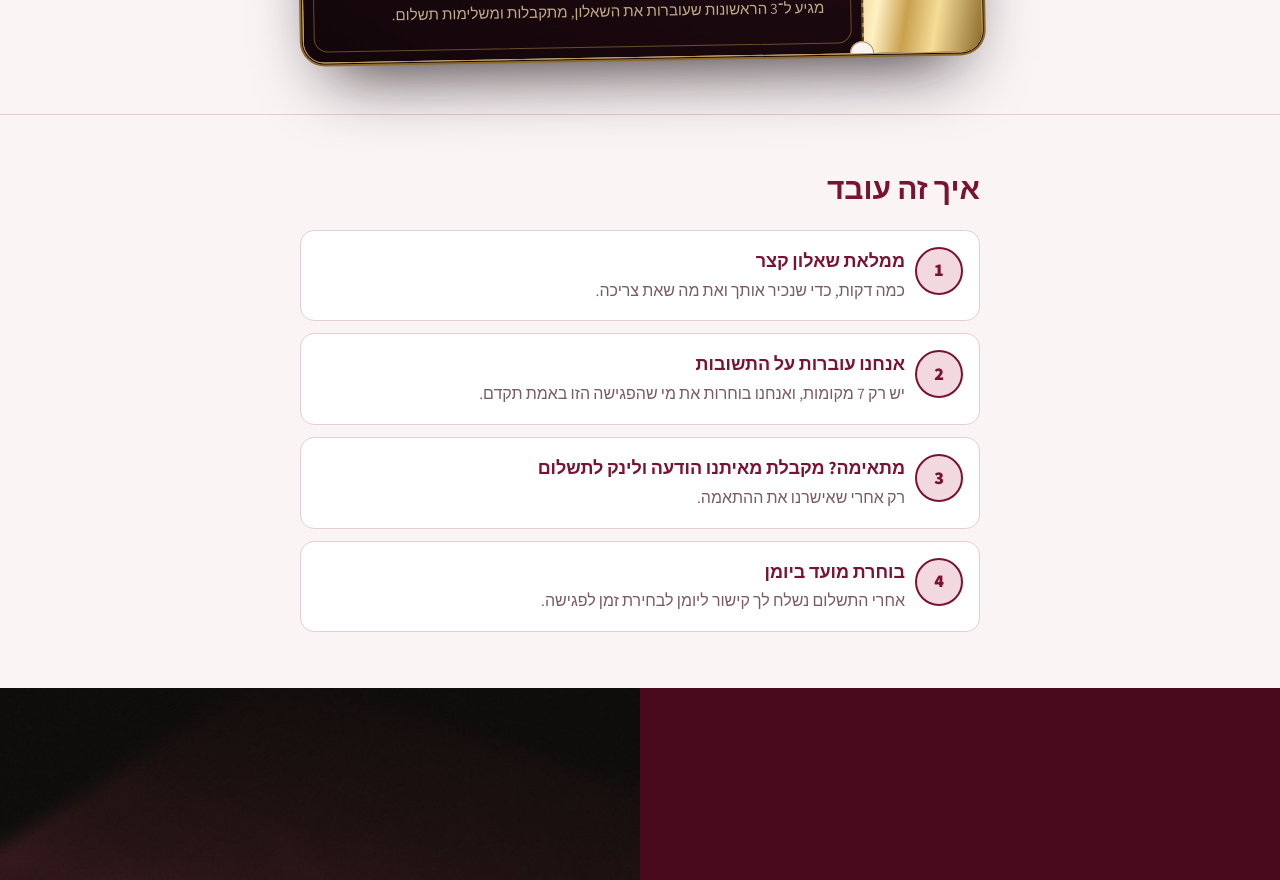
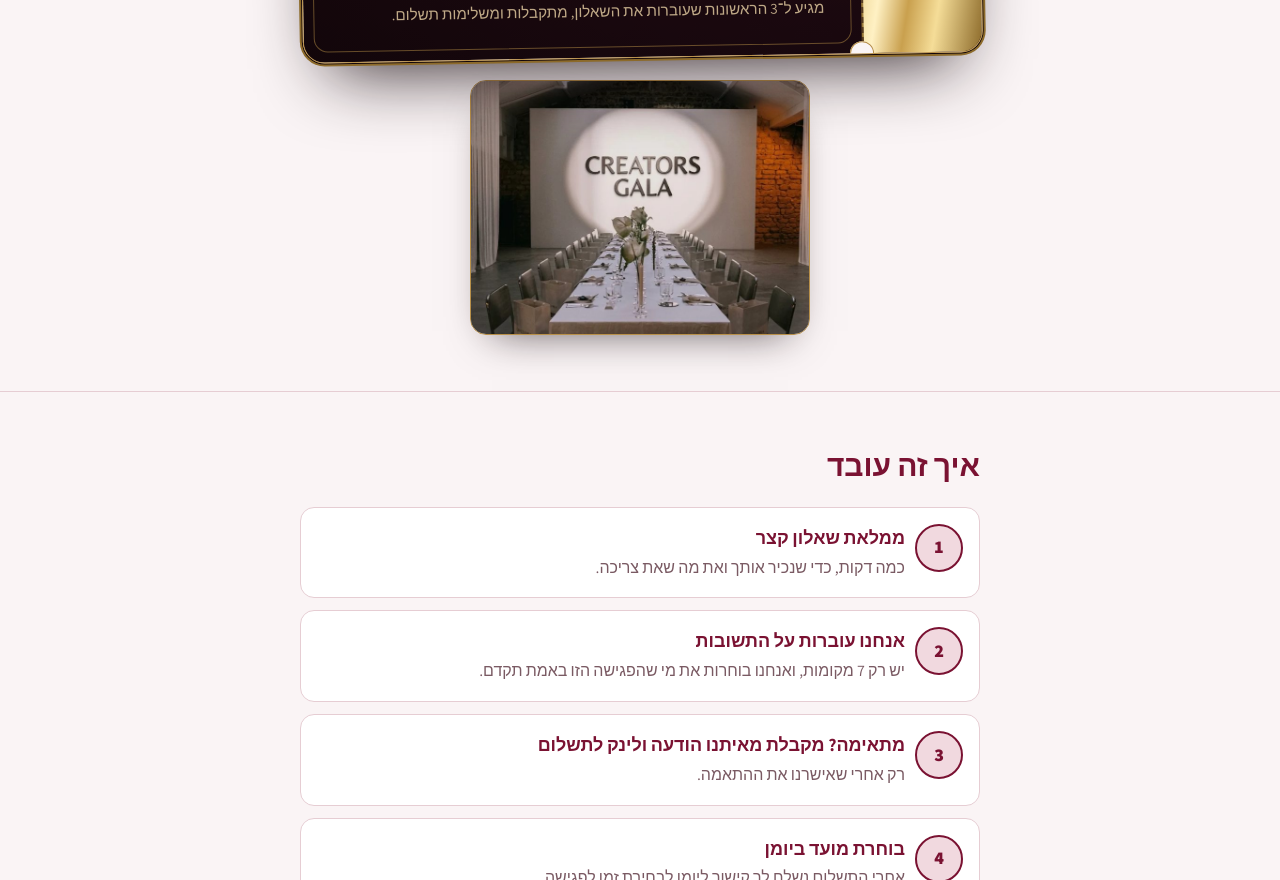
Before and after one commit to tasocialcreative-gif/tamarso-sales, a plain HTML site: page tamar30/index.html in a window 1280 px wide. Shown: the part 2431-3311 px from the top of the page. Drawn offline with Linux system fonts and the light colour scheme; a web font is replaced by a local one.

Commit message:
Tamar 30 page: add Creators Gala photo under bonus ticket
Co-Authored-By: Claude Opus 5.5 <noreply@anthropic.com>
Claude-Session: https://claude.ai/code/session_017d6CaZY81RbvFbo1GE1kmD

```diff
--- a/tamar30/index.html
+++ b/tamar30/index.html
@@ -402,6 +402,9 @@ body.form-mode #apply{border-top:0;padding-top:0;min-height:100vh}
 }
 /* static, smooth background after the opening burst */
 .bl,.halo,.smile-halo{animation:none !important}
+.gala-photo{margin:22px auto 0;max-width:340px}
+.gala-photo img{display:block;width:100%;height:auto;aspect-ratio:4/3;object-fit:cover;object-position:50% 40%;border-radius:16px;border:1px solid #B8904A;box-shadow:0 18px 40px -22px rgba(18,6,10,.7)}
+@media (max-width:640px){.gala-photo{max-width:300px}}
 </style>
 </head>
 <body>
@@ -469,6 +472,9 @@ body.form-mode #apply{border-top:0;padding-top:0;min-height:100vh}
         <p class="perk-note">מגיע ל־3 הראשונות שעוברות את השאלון, מתקבלות ומשלימות תשלום.</p>
       </div>
     </div>
+    <figure class="gala-photo">
+      <img src="/tamar30/img/gala.jpg" alt="שולחן אירוע ארוך מול קיר עם הכיתוב Creators Gala" width="720" height="960" loading="lazy">
+    </figure>
   </div>
 </section>
 
```
Also changed, not shown: tamar30/img/gala.jpg (added).
